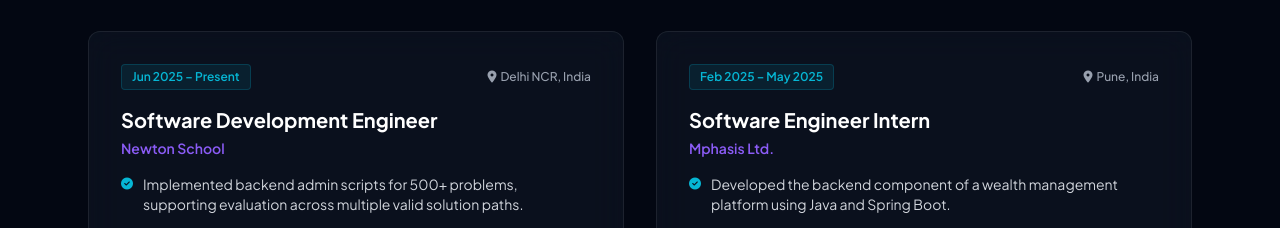
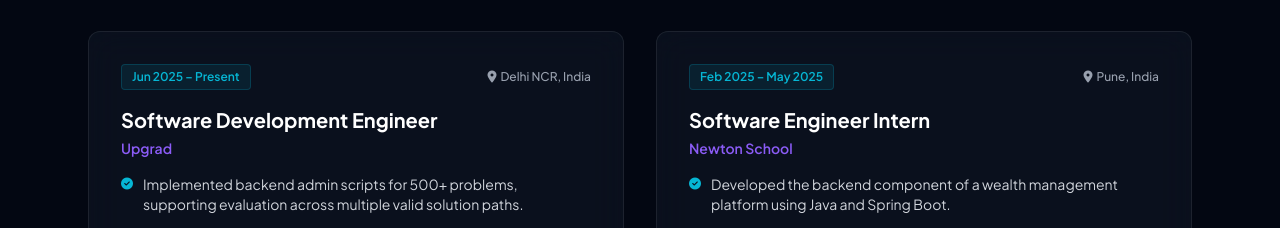
Before and after one commit to ShivamJNU/myPortfolio, a React (Vite) app: page / in a window 1280 px wide. Shown: the part 1380-1608 px from the top of the page. Built offline with nearby package versions, Linux system fonts and the light colour scheme.

Commit message:
chore: update work experience company listings in portfolio and console

```diff
--- a/src/components/Console.jsx
+++ b/src/components/Console.jsx
@@ -13,32 +13,32 @@
         tags: ["education", "school", "pcm", "icse", "percentage", "hcs", "class", "12", "twelfth", "marks", "grade", "board"]
     },
     {
-        text: "Currently, I work as a Software Development Engineer (SDE) at Newton School (Jun 2025 - Present), working with C++, JavaScript, Node.js, Express.js, MySQL, and MongoDB.",
-        tags: ["experience", "job", "work", "newton", "school", "sde", "role", "position", "current", "present", "now", "company"]
+        text: "Currently, I work as a Software Development Engineer (SDE) at Upgrad (Jun 2025 - Present), working with C++, JavaScript, Node.js, Express.js, MySQL, and MongoDB.",
+        tags: ["experience", "job", "work", "upgrad", "sde", "role", "position", "current", "present", "now", "company"]
     },
     {
-        text: "At Newton School, I implemented backend admin scripts and developed model/solution logic for over 500+ problems, supporting evaluation across multiple valid solution paths and powering automated assessment workflows.",
-        tags: ["experience", "newton", "school", "problems", "scripts", "backend", "logic", "assessment", "workflows", "database", "admin"]
+        text: "At Upgrad, I implemented backend admin scripts and developed model/solution logic for over 500+ problems, supporting evaluation across multiple valid solution paths and powering automated assessment workflows.",
+        tags: ["experience", "upgrad", "problems", "scripts", "backend", "logic", "assessment", "workflows", "database", "admin"]
     },
     {
-        text: "At Newton School, I built over 100+ coding AI questions, mapping responses to expected outputs via solution keywords.",
-        tags: ["experience", "newton", "school", "ai", "questions", "coding", "keywords", "outputs", "llm", "model"]
+        text: "At Upgrad, I built over 100+ coding AI questions, mapping responses to expected outputs via solution keywords.",
+        tags: ["experience", "upgrad", "ai", "questions", "coding", "keywords", "outputs", "llm", "model"]
     },
     {
-        text: "At Newton School, I designed and built secure authentication and authorization APIs for the Rishiverse platform, supporting core backend workflows.",
-        tags: ["experience", "newton", "school", "auth", "security", "api", "rishiverse", "backend", "jwt", "login"]
+        text: "At Upgrad, I designed and built secure authentication and authorization APIs for the Rishiverse platform, supporting core backend workflows.",
+        tags: ["experience", "upgrad", "auth", "security", "api", "rishiverse", "backend", "jwt", "login"]
     },
     {
-        text: "I worked as a Software Engineer Intern at Mphasis Ltd. (Feb 2025 - May 2025), utilizing Java, Spring Boot, MySQL, and Hibernate.",
-        tags: ["experience", "job", "work", "mphasis", "intern", "role", "position", "technologies", "java", "spring", "boot", "hibernate"]
+        text: "I worked as a Software Engineer Intern at Newton School (Feb 2025 - May 2025), utilizing Java, Spring Boot, MySQL, and Hibernate.",
+        tags: ["experience", "job", "work", "newton", "school", "intern", "role", "position", "technologies", "java", "spring", "boot", "hibernate"]
     },
     {
-        text: "At Mphasis, I developed the backend component of a wealth management platform using Java and Spring Boot, and built microservices for KYC verification, client onboarding, registration, and profile management.",
-        tags: ["experience", "mphasis", "wealth", "management", "platform", "java", "spring", "boot", "microservices", "kyc", "verification", "onboarding", "registration"]
+        text: "At Newton School, I developed the backend component of a wealth management platform using Java and Spring Boot, and built microservices for KYC verification, client onboarding, registration, and profile management.",
+        tags: ["experience", "newton", "school", "wealth", "management", "platform", "java", "spring", "boot", "microservices", "kyc", "verification", "onboarding", "registration"]
     },
     {
-        text: "At Mphasis, I designed secure authentication mechanisms with Spring Security (JWT/OAuth2) and implemented Role-Based Access Control (RBAC) utilizing MySQL database and Hibernate.",
-        tags: ["experience", "mphasis", "auth", "security", "jwt", "oauth", "rbac", "spring", "mysql", "hibernate"]
+        text: "At Newton School, I designed secure authentication mechanisms with Spring Security (JWT/OAuth2) and implemented Role-Based Access Control (RBAC) utilizing MySQL database and Hibernate.",
+        tags: ["experience", "newton", "school", "auth", "security", "jwt", "oauth", "rbac", "spring", "mysql", "hibernate"]
     },
     {
         text: "I am a 2x ICPC Regionalist, qualifying for the Kanpur and Amritapuri onsite regionals in ICPC Asia West 2024. My credentials can be verified at icpc.global/ICPCID/NE7Z1YLO2BN4.",
@@ -133,14 +133,14 @@
             if (queryWords.length === 0) {
                 setConsoleOutput(prev => [
                     ...prev,
-                    { text: "AetherAI: Please enter a query containing core keywords (e.g., 'JNU', 'Newton', 'Codeforces', 'Projects').", type: "response" }
+                    { text: "AetherAI: Please enter a query containing core keywords (e.g., 'JNU', 'Upgrad', 'Codeforces', 'Projects').", type: "response" }
                 ]);
                 setIsTyping(false);
                 return;
             }
 
             // Identify if the query is targeting specific platforms/brands
-            const platformBrands = ["leetcode", "codeforces", "codechef", "icpc", "iicpc", "newton", "mphasis", "gate", "jnu"];
+            const platformBrands = ["leetcode", "codeforces", "codechef", "icpc", "iicpc", "newton", "upgrad", "gate", "jnu"];
             const queryTargetBrands = queryWords.filter(word => platformBrands.includes(word));
 
             // Passage scoring based on keyword intersection and brand exclusivity
@@ -183,7 +183,7 @@
                 answerText = `AetherAI (Local Agent):\nBased on Shivam's resume context, here is what I found:\n\n• ${relevantMatches.join("\n\n• ")}`;
             } else {
                 // Fallback smart response summary
-                answerText = `AetherAI (Local Agent):\nI couldn't find a direct keyword match for that on Shivam's resume.\n\nHowever, Shivam is a B.Tech graduate from JNU currently working as a Software Development Engineer (SDE) at Newton School. He is a Leetcode Knight, Codeforces Specialist, and 2x ICPC Regionalist. He is skilled in C++, Java, Node.js, and Spring Boot.\n\nTry asking: 'Tell me about Newton School', 'Where did you study?', or 'What projects have you built?'.`;
+                answerText = `AetherAI (Local Agent):\nI couldn't find a direct keyword match for that on Shivam's resume.\n\nHowever, Shivam is a B.Tech graduate from JNU currently working as a Software Development Engineer (SDE) at Upgrad. He is a Leetcode Knight, Codeforces Specialist, and 2x ICPC Regionalist. He is skilled in C++, Java, Node.js, and Spring Boot.\n\nTry asking: 'Tell me about Upgrad', 'Where did you study?', or 'What projects have you built?'.`;
             }
 
             setConsoleOutput(prev => [
@@ -208,7 +208,7 @@
     };
 
     const quickQueries = [
-        "Tell me about Newton School",
+        "Tell me about Upgrad",
         "What is your Leetcode rank?",
         "What are your projects?",
         "Where did you study?"
--- a/src/components/Experience.jsx
+++ b/src/components/Experience.jsx
@@ -3,7 +3,7 @@
 const experiences = [
     {
         role: "Software Development Engineer",
-        company: "Newton School",
+        company: "Upgrad",
         period: "Jun 2025 – Present",
         location: "Delhi NCR, India",
         tech: ["C++", "Javascript", "Node.js", "Express.js", "MySQL", "MongoDB"],
@@ -16,7 +16,7 @@
     },
     {
         role: "Software Engineer Intern",
-        company: "Mphasis Ltd.",
+        company: "Newton School",
         period: "Feb 2025 – May 2025",
         location: "Pune, India",
         tech: ["Java", "Spring Boot", "MySQL", "Hibernate", "JWT/OAuth2"],
```
